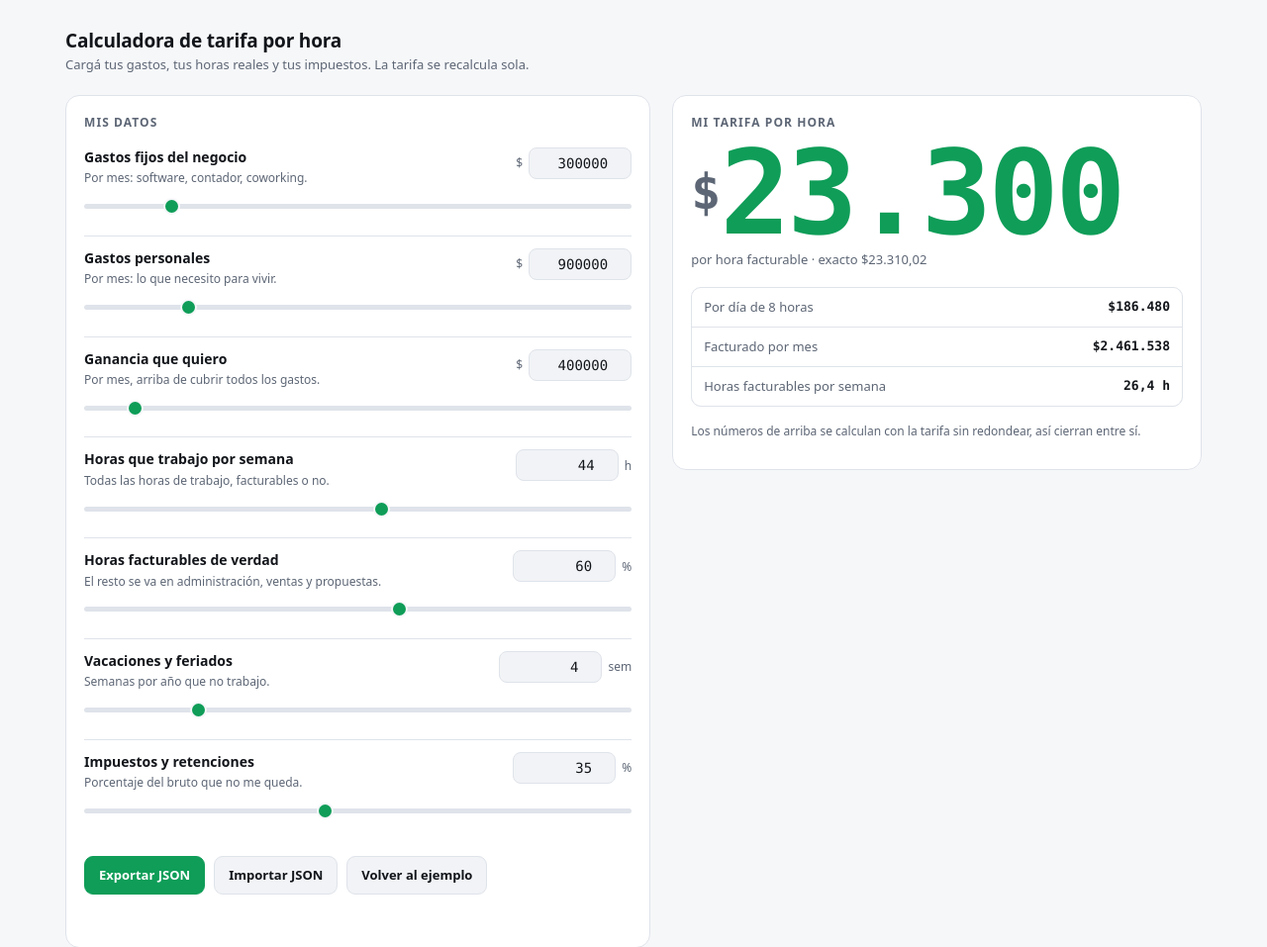
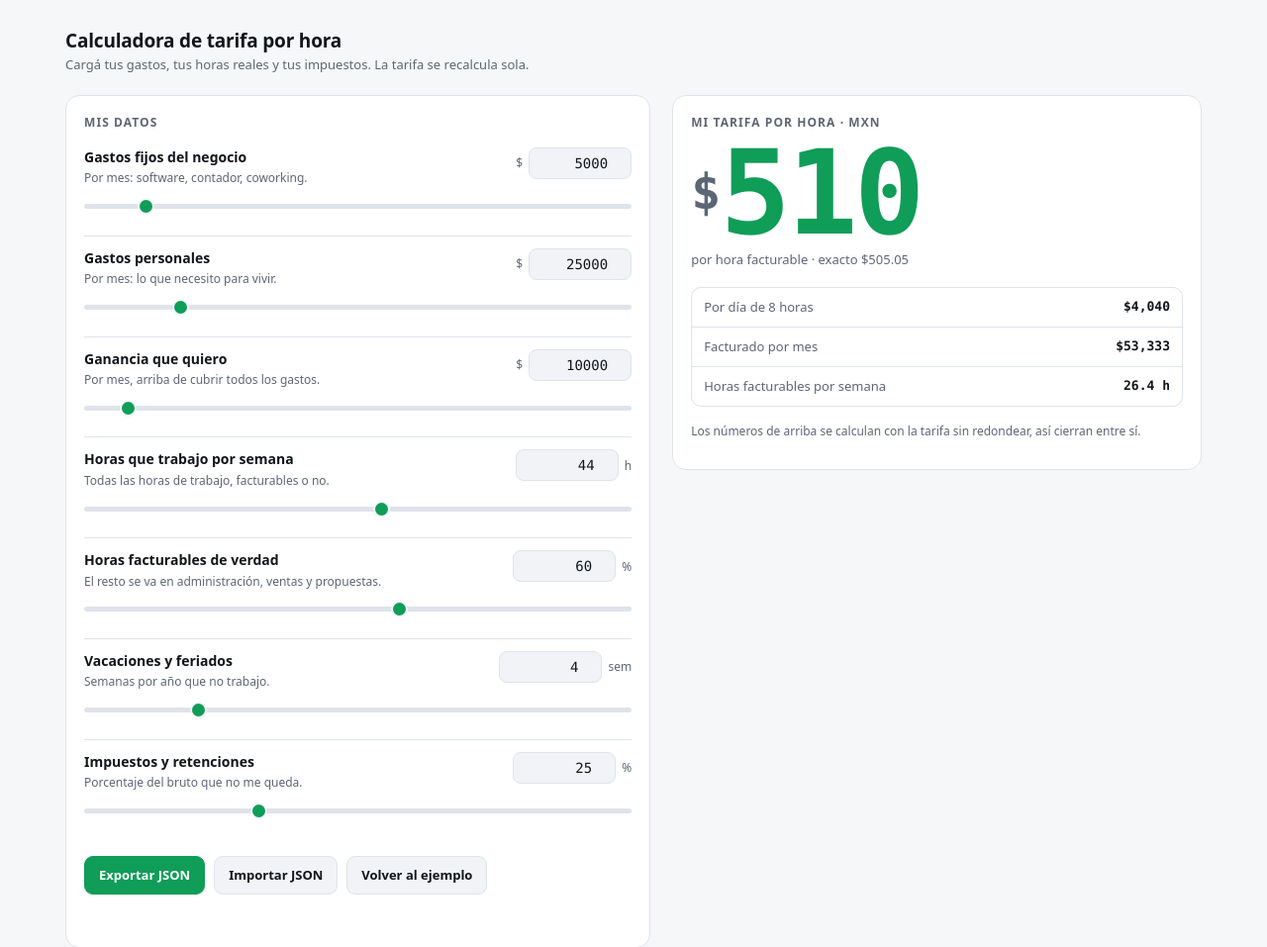
Before and after one commit to JoshGali/Calculadora-de-tarifa-por-hora, a plain HTML site: page index.html in a window 1280 px wide. Shown: the top 957 px of the page at 99% size. Drawn offline with Linux system fonts and the light colour scheme.

Commit message:
Cambiar la moneda a pesos mexicanos (MXN)
- Formato numérico es-MX y campo "moneda": "MXN" en el JSON exportado.
- Valores de ejemplo reescalados a un freelance mexicano: $5,000 de
  gastos fijos, $25,000 personales, $10,000 de ganancia y 25% de
  impuestos, manteniendo 44 h/semana al 60% facturable.
- Topes de los deslizadores reescalados en consecuencia ($50,000 los
  gastos fijos, $150,000 los otros dos montos).
- La tarifa mostrada ahora se redondea al múltiplo de $10 en lugar de
  $100: a una tarifa de ~$500/hora el paso de $100 perdía demasiada
  precisión. Los derivados siguen usando el valor exacto.

Co-Authored-By: Claude Opus 5 <noreply@anthropic.com>
Claude-Session: https://claude.ai/code/session_01Cmbj2K7Wxdu1WP4Qmd4qJn

```diff
--- a/index.html
+++ b/index.html
@@ -136,9 +136,9 @@
           <label class="ctrl-label" for="n_fijos">Gastos fijos del negocio
             <span class="ctrl-hint">Por mes: software, contador, coworking.</span>
           </label>
-          <span class="field"><span class="pre">$</span><input type="number" id="n_fijos" min="0" max="2000000" step="1000"></span>
+          <span class="field"><span class="pre">$</span><input type="number" id="n_fijos" min="0" max="50000" step="250"></span>
         </div>
-        <input type="range" id="r_fijos" min="0" max="2000000" step="1000" aria-label="Gastos fijos del negocio por mes">
+        <input type="range" id="r_fijos" min="0" max="50000" step="250" aria-label="Gastos fijos del negocio por mes">
       </div>
 
       <div class="ctrl">
@@ -146,9 +146,9 @@
           <label class="ctrl-label" for="n_personales">Gastos personales
             <span class="ctrl-hint">Por mes: lo que necesito para vivir.</span>
           </label>
-          <span class="field"><span class="pre">$</span><input type="number" id="n_personales" min="0" max="5000000" step="1000"></span>
+          <span class="field"><span class="pre">$</span><input type="number" id="n_personales" min="0" max="150000" step="500"></span>
         </div>
-        <input type="range" id="r_personales" min="0" max="5000000" step="1000" aria-label="Gastos personales por mes">
+        <input type="range" id="r_personales" min="0" max="150000" step="500" aria-label="Gastos personales por mes">
       </div>
 
       <div class="ctrl">
@@ -156,9 +156,9 @@
           <label class="ctrl-label" for="n_ganancia">Ganancia que quiero
             <span class="ctrl-hint">Por mes, arriba de cubrir todos los gastos.</span>
           </label>
-          <span class="field"><span class="pre">$</span><input type="number" id="n_ganancia" min="0" max="5000000" step="1000"></span>
+          <span class="field"><span class="pre">$</span><input type="number" id="n_ganancia" min="0" max="150000" step="500"></span>
         </div>
-        <input type="range" id="r_ganancia" min="0" max="5000000" step="1000" aria-label="Ganancia mensual deseada">
+        <input type="range" id="r_ganancia" min="0" max="150000" step="500" aria-label="Ganancia mensual deseada">
       </div>
 
       <div class="ctrl">
@@ -212,7 +212,7 @@
 
     <!-- ================= RESULTADO ================= -->
     <section class="card result" aria-label="Mi tarifa por hora">
-      <div class="kicker">Mi tarifa por hora</div>
+      <div class="kicker">Mi tarifa por hora · MXN</div>
       <div class="rate" id="out-rate"><span class="cur">$</span>0</div>
       <div class="per" id="out-rate-exact">por hora facturable</div>
 
@@ -233,7 +233,7 @@
     <ol class="steps-list" id="steps"></ol>
   </section>
 
-  <footer>Redondeo de la tarifa mostrada: al múltiplo de 100 más cercano. Todo el cálculo posterior usa el valor exacto.</footer>
+  <footer>Montos en pesos mexicanos (MXN). Redondeo de la tarifa mostrada: al múltiplo de $10 más cercano. Todo el cálculo posterior usa el valor exacto.</footer>
 </div>
 
 <script>
@@ -245,13 +245,13 @@
   var HORAS_DIA = 8;
 
   var EJEMPLO = {
-    gastosFijosMes: 300000,
-    gastosPersonalesMes: 900000,
-    gananciaMes: 400000,
+    gastosFijosMes: 5000,
+    gastosPersonalesMes: 25000,
+    gananciaMes: 10000,
     horasPorSemana: 44,
     porcentajeFacturable: 60,
     semanasVacaciones: 4,
-    porcentajeImpuestos: 35
+    porcentajeImpuestos: 25
   };
 
   // id base -> clave del modelo
@@ -271,10 +271,10 @@
     el[c[0]] = { range: document.getElementById("r_" + c[0]), num: document.getElementById("n_" + c[0]), key: c[1] };
   });
 
-  var fmtMoneda = new Intl.NumberFormat("es-AR", { maximumFractionDigits: 0 });
-  var fmtMoneda2 = new Intl.NumberFormat("es-AR", { minimumFractionDigits: 2, maximumFractionDigits: 2 });
-  var fmtNum1 = new Intl.NumberFormat("es-AR", { maximumFractionDigits: 1 });
-  var fmtNum2 = new Intl.NumberFormat("es-AR", { maximumFractionDigits: 2 });
+  var fmtMoneda = new Intl.NumberFormat("es-MX", { maximumFractionDigits: 0 });
+  var fmtMoneda2 = new Intl.NumberFormat("es-MX", { minimumFractionDigits: 2, maximumFractionDigits: 2 });
+  var fmtNum1 = new Intl.NumberFormat("es-MX", { maximumFractionDigits: 1 });
+  var fmtNum2 = new Intl.NumberFormat("es-MX", { maximumFractionDigits: 2 });
 
   function pesos(v){ return "$" + fmtMoneda.format(Math.round(v)); }
   function pesos2(v){ return "$" + fmtMoneda2.format(v); }
@@ -311,7 +311,7 @@
       factorImpuestos: factorImpuestos,
       brutoNecesario: brutoNecesario,
       tarifaExacta: tarifaExacta,
-      tarifaRedondeada: isFinite(tarifaExacta) ? Math.round(tarifaExacta / 100) * 100 : Infinity,
+      tarifaRedondeada: isFinite(tarifaExacta) ? Math.round(tarifaExacta / 10) * 10 : Infinity,
       // derivados: siempre con la tarifa EXACTA, para que los números cierren
       porDia: tarifaExacta * HORAS_DIA,
       porMes: tarifaExacta * horasFacturablesAnio / MESES_ANIO
@@ -432,7 +432,7 @@
       version: 1,
       tipo: "calculadora-tarifa-por-hora",
       generado: new Date().toISOString(),
-      moneda: "ARS",
+      moneda: "MXN",
       entradas: {
         gastosFijosMes: estado.gastosFijosMes,
         gastosPersonalesMes: estado.gastosPersonalesMes,
```
